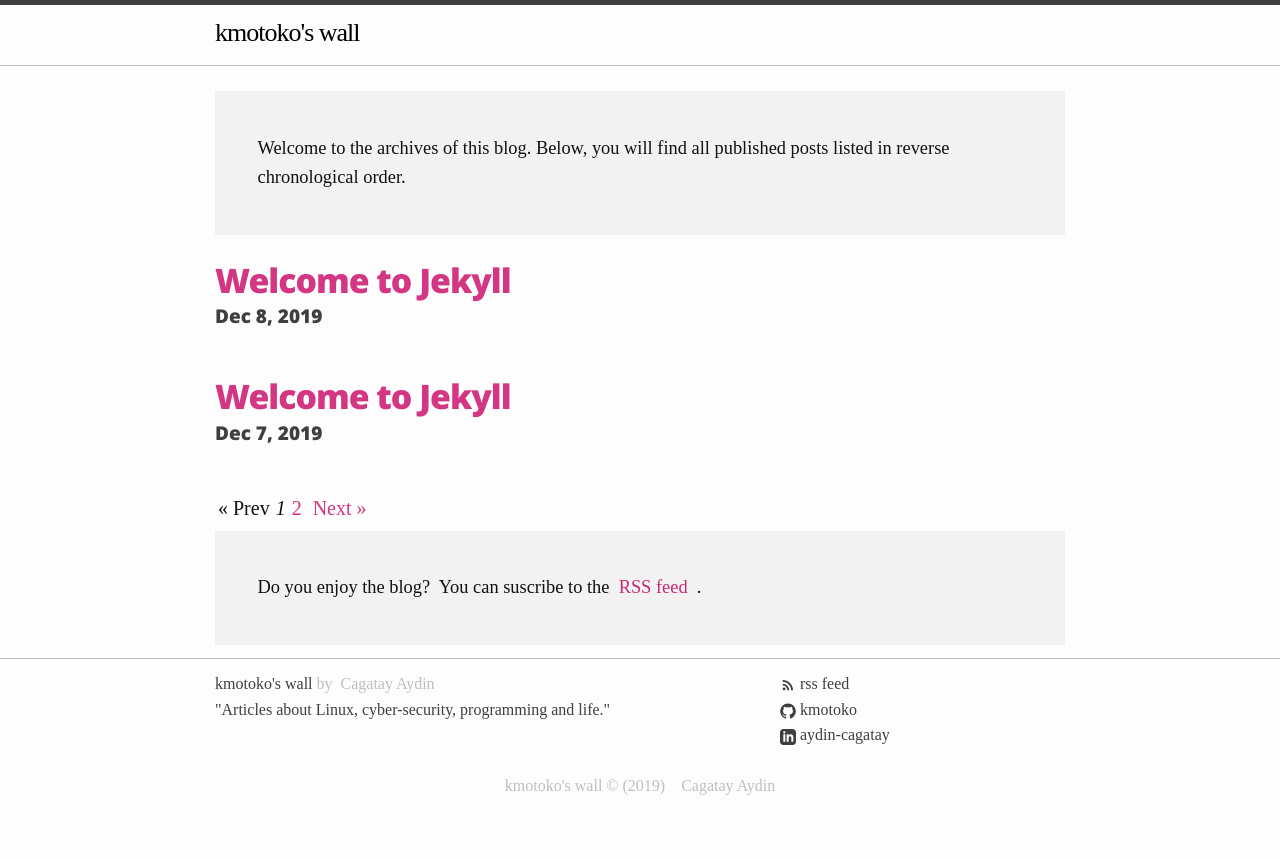
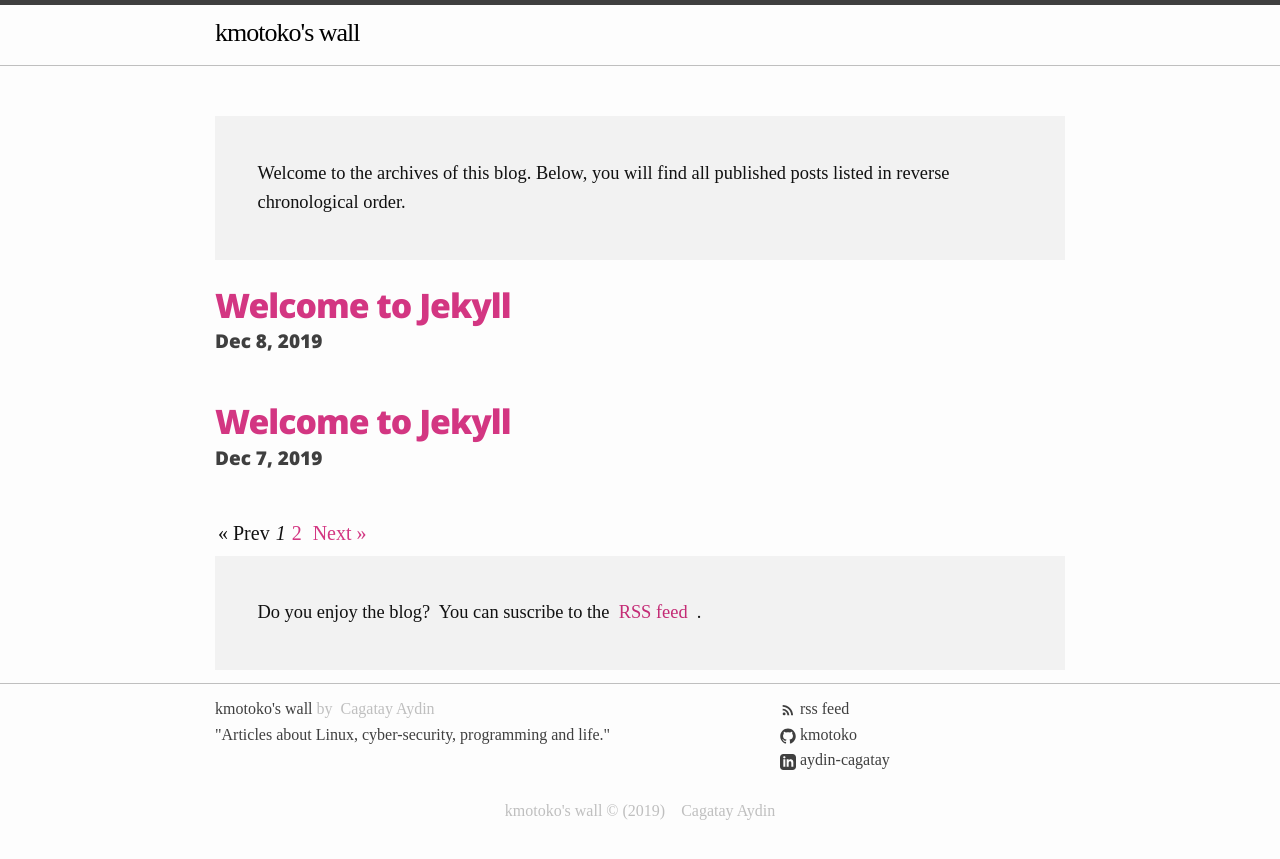
Before and after one commit to kmotoko/kmotokos-wall, a Jekyll site: the page built from articles/index.html, in a window 1280 px wide. Shown: the top 859 px of the page. Built offline with Jekyll 4.4.1, drawn with Linux system fonts in a browser that asks for light colours; some web fonts are replaced; the list of posts is cut into pages by our own code.

Commit message:
Use archive class instead of home class for styling.

```diff
--- a/_layouts/archive.html
+++ b/_layouts/archive.html
@@ -2,7 +2,7 @@
 layout: default
 ---
 
-<div class="home">
+<div class="archive">
   <div class="colored-block">
     {{ site.data.academic_strings.archive["en"] | strip_html | strip_newlines | xml_escape }}
   </div>
```
